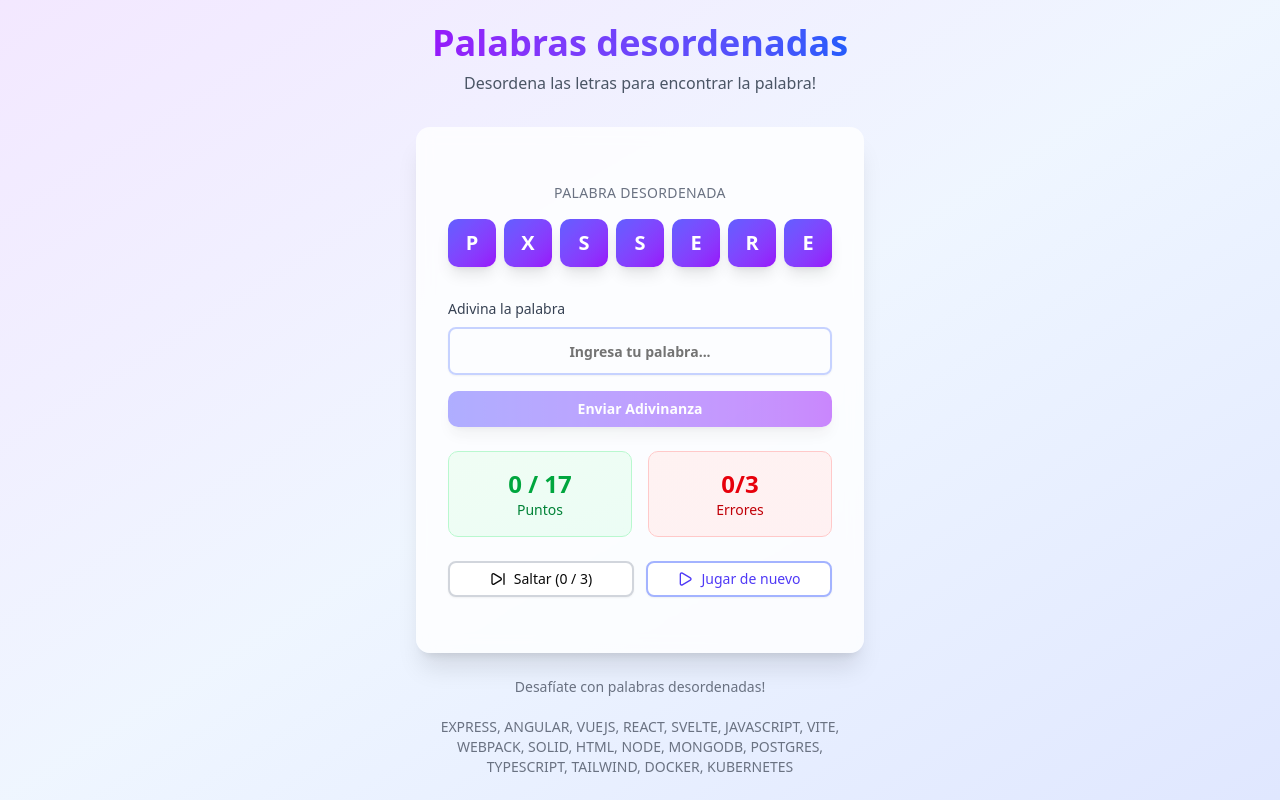
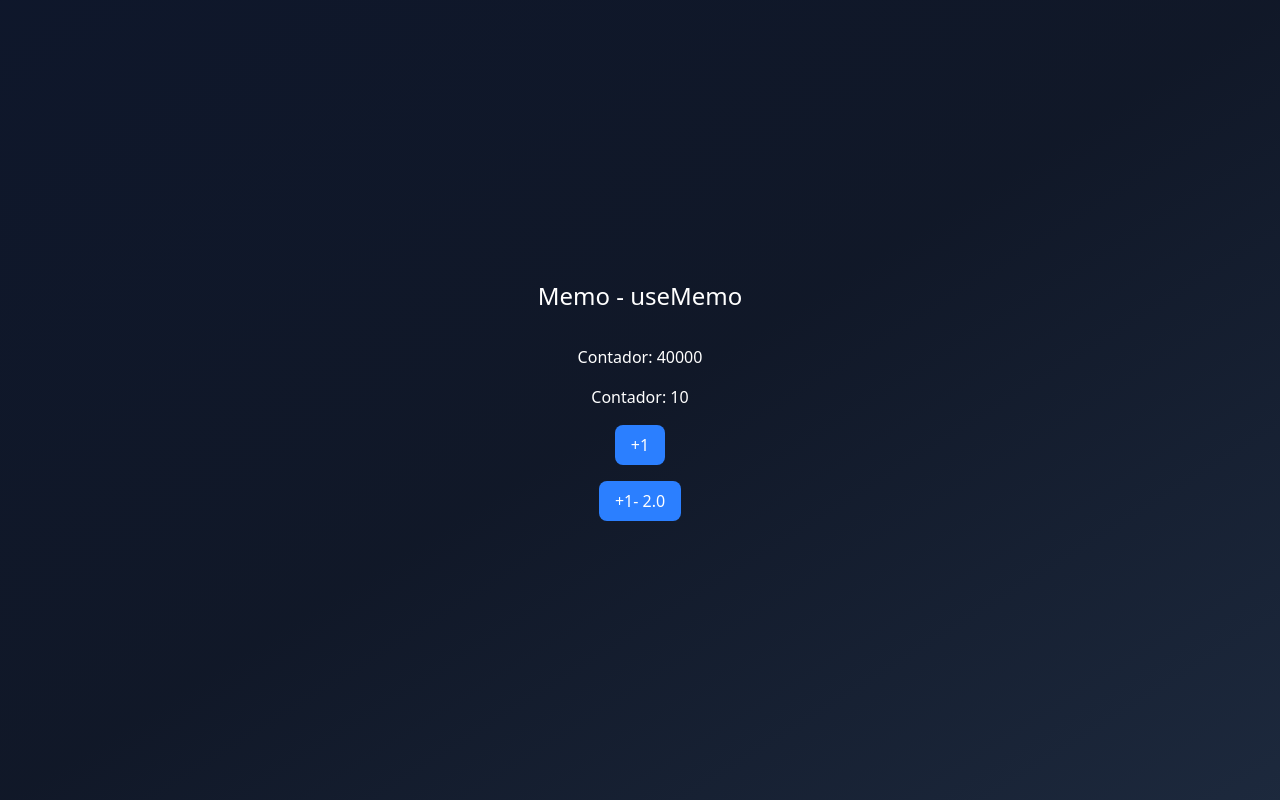
Before and after one commit to Gerardoprogramer/hooks_app, a React (Vite) app: page / in a window 1280 px wide. Built offline with nearby package versions, Linux system fonts and the light colour scheme.

Commit message:
feat: add MemoCounter and MemoHook components with memoization for performance optimization

```diff
--- a/src/main.tsx
+++ b/src/main.tsx
@@ -7,7 +7,9 @@ import { createRoot } from 'react-dom/client'
 // import { PokemonPage } from './Pokemon/PokemonPage'
 // import { FocusScreen } from './useRef/FocusScreen'
 // import { TasksApp } from '@/useReducer/TasksApp'
-import { ScrambleWords } from './useReducer/ScrambleWords '
+// import { ScrambleWords } from './useReducer/ScrambleWords '
+// import { MemoHook } from './memo/MemoHook'
+import { MemoCounter } from './memo/MemoCounter'
 
 import './index.css'
 
@@ -19,6 +21,8 @@ createRoot(document.getElementById('root')!).render(
    {/* <PokemonPage /> */}
    {/* <FocusScreen /> */}
    {/* <TasksApp /> */}
-   <ScrambleWords />
+   {/* <ScrambleWords /> */}
+    {/* <MemoHook /> */}
+    <MemoCounter />
   </StrictMode>,
 )
--- /dev/null
+++ b/src/memo/MemoCounter.tsx
@@ -0,0 +1,46 @@
+import { useCounter } from "@/Hooks/useCounter"
+import { useMemo } from "react"
+
+
+const heavyStuff = (iterationNumber: number) => {
+
+    console.time('starting_heavyStuff')
+
+    for (let i = 0; i < iterationNumber; i++) {
+        console.log('Ahi vamos...')
+    }
+
+    console.timeEnd('starting_heavyStuff')
+
+    return `${iterationNumber} iteraciones realizadas`
+}
+
+
+export const MemoCounter = () => {
+
+    const { counter, increment } = useCounter(40000)
+    const { counter: smallCounter, increment: smallIncrement } = useCounter(10)
+
+    const result = useMemo(() => heavyStuff(counter), [counter])
+
+    return (
+        <div className="bg-gradient flex flex-col gap-4">
+            <h1 className="text-2xl font-thin text-white">Memo - useMemo</h1>
+            <hr />
+
+            <h4>Contador: {counter}</h4>
+            <h4>Contador: {smallCounter}</h4>
+
+            <button
+                className="bg-blue-500 text-white rounded-md px-4 py-2 cursor-pointer"
+                onClick={() => increment()}
+            >
+                +1
+            </button>
+
+            <button className="bg-blue-500 text-white rounded-md px-4 py-2 cursor-pointer" onClick={() => smallIncrement()}>
+                +1- 2.0
+            </button>
+        </div>
+    )
+}
--- /dev/null
+++ b/src/memo/MemoHook.tsx
@@ -0,0 +1,33 @@
+import { useCallback, useMemo, useState } from 'react'
+
+import { MyTitle } from './ui/MyTitle'
+import { MySubTitle } from './ui/MySubTitle'
+
+export const MemoHook = () => {
+
+  const [title, setTitle] = useState('Hola')
+  const [subTitle, setSubTitle] = useState('Subtitulo')
+
+  const callMyApi = useCallback(() => {
+    console.log('Llamando a mi API ', subTitle)
+  }, [subTitle])
+
+  return (
+    <div className='bg-gradient flex flex-col gap-4'>
+
+      <MyTitle title={title} />
+      <MySubTitle subTitle={subTitle} callMyApi={callMyApi} />
+
+      <button
+      className='" bg-blue-500 text-white px-4 py-2 rounded-md cursor-pointer'
+      onClick={() => setTitle( 'Mundo, '+ new Date().getTime() )}>
+        Cambiar titulo
+      </button>
+      <button
+      className='bg-blue-500 text-white px-4 py-2 rounded-md cursor-pointer'
+      onClick={() => setSubTitle( 'Nuevo Subtitulo' )}>
+        Cambiar subtitulo
+      </button>
+    </div>
+  )
+}
--- /dev/null
+++ b/src/memo/ui/MySubTitle.tsx
@@ -0,0 +1,22 @@
+import React from 'react';
+
+interface Props {
+    subTitle: string;
+    callMyApi: () => void;
+}
+
+export const MySubTitle = React.memo(({ subTitle, callMyApi }: Props) => {
+    console.log('Renderizando MySubTitle');
+    return (
+        <>
+            <h6 className='text-2xl font-thin text-white'>{subTitle}</h6>
+
+            <button
+                className="bg-indigo-500 text-white px-2 py-1 rounded-md cursor-pointer"
+                onClick={callMyApi}
+            >
+                llamar la funcion
+            </button>
+        </>
+    )
+})
--- /dev/null
+++ b/src/memo/ui/MyTitle.tsx
@@ -0,0 +1,14 @@
+import React from "react";
+
+interface Props {
+    title: string;
+}
+
+export const MyTitle = React.memo(({ title }: Props) => {
+
+    console.log('Renderizando MyTitle');
+
+  return (
+    <h1 className='text-3xl font-thin text-white'>{title}</h1>
+  )
+})
```
